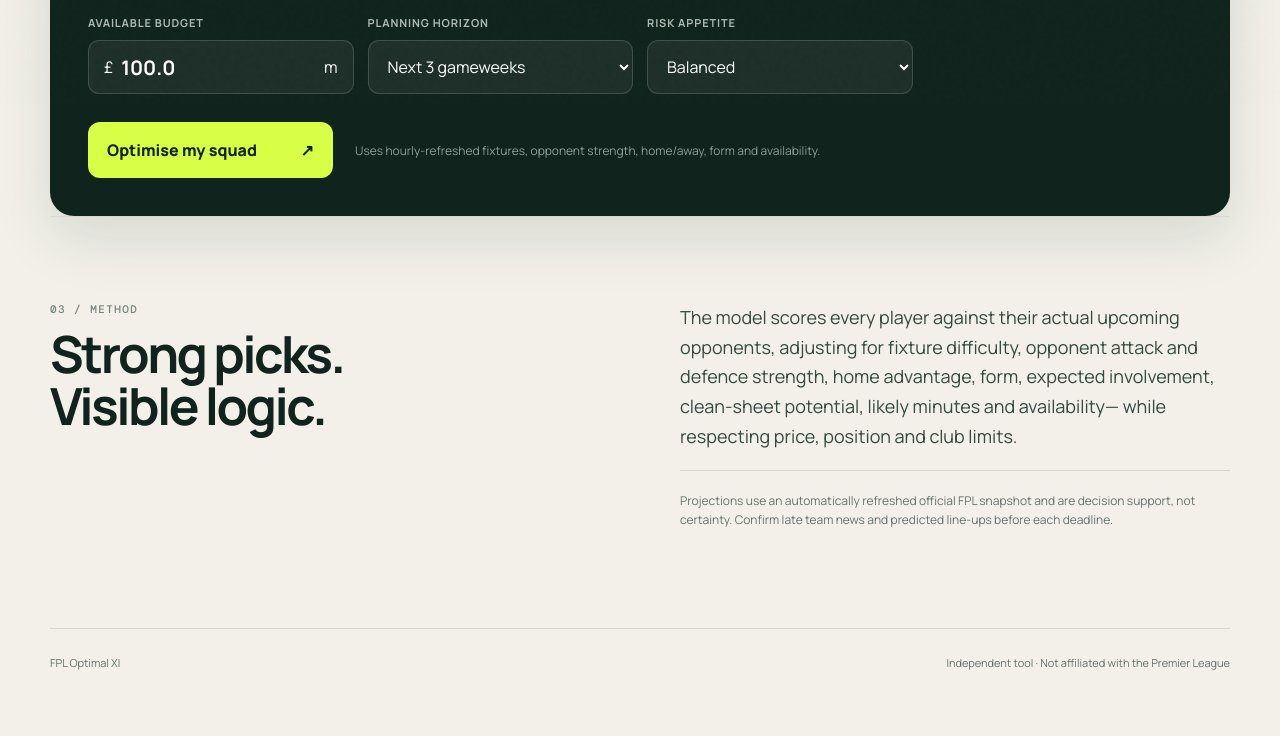
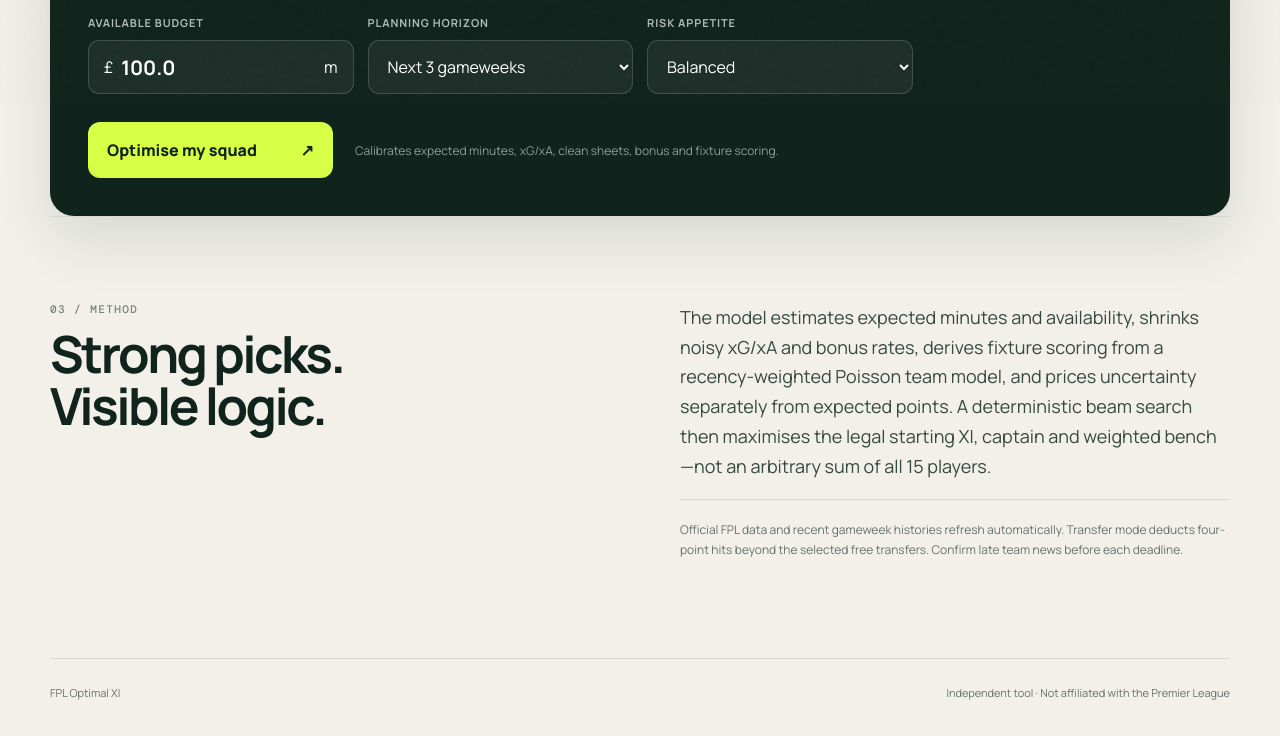
Before and after one commit to kwkhong/fpl-squad-optimiser, a plain HTML site: page index.html in a window 1280 px wide. Shown: the part 696-1432 px from the top of the page. Before the commit the page ends 1402 px from the top, so only its background shows below. Drawn offline with nearby package versions, Linux system fonts and the light colour scheme; a script that the page names is missing.

Commit message:
Model v2: update index.html

```diff
--- a/index.html
+++ b/index.html
@@ -94,6 +94,17 @@
             <span>Your FPL team ID</span>
             <input id="teamId" type="number" min="1" placeholder="e.g. 123456" inputmode="numeric" />
           </label>
+
+          <label class="field hidden" id="freeTransfersField">
+            <span>Free transfers</span>
+            <select id="freeTransfers">
+              <option value="1" selected>1 free transfer</option>
+              <option value="2">2 free transfers</option>
+              <option value="3">3 free transfers</option>
+              <option value="4">4 free transfers</option>
+              <option value="5">5 free transfers</option>
+            </select>
+          </label>
         </div>
 
         <div class="action-row">
@@ -101,7 +112,7 @@
             <span>Optimise my squad</span>
             <span aria-hidden="true">↗</span>
           </button>
-          <p id="actionHint">Uses hourly-refreshed fixtures, opponent strength, home/away, form and availability.</p>
+          <p id="actionHint">Calibrates expected minutes, xG/xA, clean sheets, bonus and fixture scoring.</p>
         </div>
         <div class="message hidden" id="message" role="status"></div>
       </section>
@@ -167,14 +178,15 @@
         </div>
         <div class="method-copy">
           <p>
-            The model scores every player against their actual upcoming opponents, adjusting
-            for fixture difficulty, opponent attack and defence strength, home advantage,
-            form, expected involvement, clean-sheet potential, likely minutes and availability—
-            while respecting price, position and club limits.
+            The model estimates expected minutes and availability, shrinks noisy xG/xA and
+            bonus rates, derives fixture scoring from a recency-weighted Poisson team model,
+            and prices uncertainty separately from expected points. A deterministic beam search
+            then maximises the legal starting XI, captain and weighted bench—not an arbitrary
+            sum of all 15 players.
           </p>
           <p class="fine-print">
-            Projections use an automatically refreshed official FPL snapshot and are decision support, not certainty.
-            Confirm late team news and predicted line-ups before each deadline.
+            Official FPL data and recent gameweek histories refresh automatically. Transfer mode
+            deducts four-point hits beyond the selected free transfers. Confirm late team news before each deadline.
           </p>
         </div>
       </section>
@@ -198,6 +210,6 @@
       </article>
     </template>
 
-    <script src="app.js?v=20260821-2" defer></script>
+    <script type="module" src="app.js?v=20260821-3"></script>
   </body>
 </html>
```
